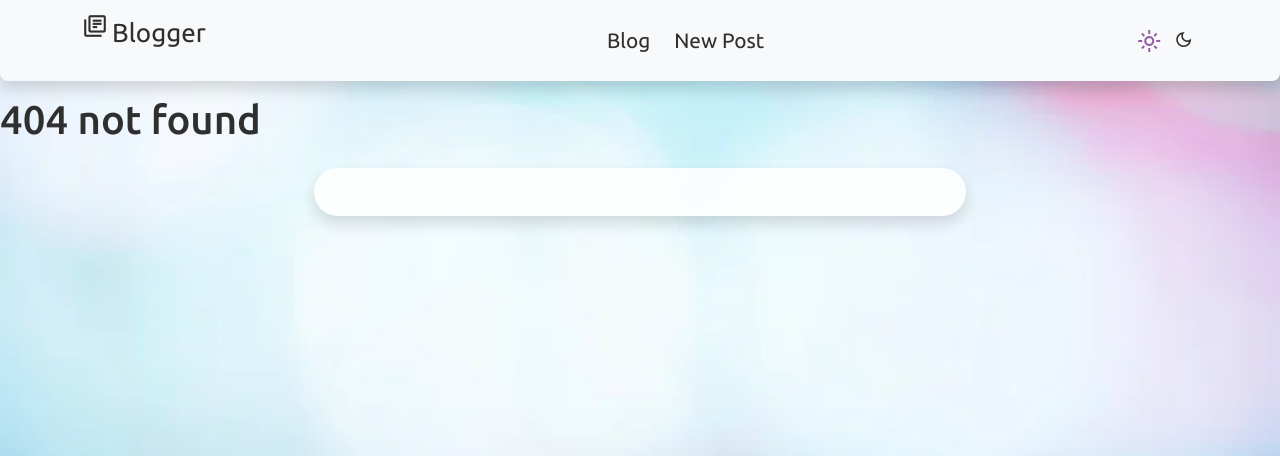
After one commit to T-Python-Sep-24/LAB-ORM-1, a Django app: template Blogger/main/templates/404.html in a window 1280 px wide. The commit adds this page. Shown: the top 456 px of the page. Run offline with Django 5.2, Linux system fonts and the light colour scheme; the template is opened without the code that fills it, so the values that code supplies are empty; some web fonts are replaced.

Commit message:
Added 500 and 404 error pages

```diff
--- a/Blogger/Blogger/settings.py
+++ b/Blogger/Blogger/settings.py
@@ -24,9 +24,9 @@ BASE_DIR = Path(__file__).resolve().parent.parent
 SECRET_KEY = 'django-insecure-jks0&ts!n^=g6w(@ms@-mtoa1=*+zmt8vfc_=618ioz=+g!e_p'
 
 # SECURITY WARNING: don't run with debug turned on in production!
-DEBUG = True
+DEBUG = False
 
-ALLOWED_HOSTS = []
+ALLOWED_HOSTS = ["*"]
 
 
 # Application definition
--- a/Blogger/main/static/css/style.css
+++ b/Blogger/main/static/css/style.css
@@ -79,13 +79,11 @@ header .overlay {
 }
 
 .activeicondark {
-    background-color: rgba(62, 62, 62, 0.652);
-    color: rgb(239, 239, 239);
+    color: rgb(237, 172, 255);
 }
 
 .activeiconlight {
-    background-color: rgba(255, 255, 255, 0.888);
-    color: rgb(53, 53, 53);
+    color: rgb(148, 93, 163);
 }
 
 .linkHover:hover {
--- /dev/null
+++ b/Blogger/main/templates/404.html
@@ -0,0 +1,19 @@
+{% extends 'main/base.html' %}
+{% load static %}
+
+{% block title %}404 Not Found{% endblock %}
+
+{% block content %}
+
+<h1
+    class="f-ubuntu mt-5 mb-4 pt-5 lighttitle {% if 'mode' in request.COOKIES and request.COOKIES.mode == 'dark' %} darktitle {% endif %}">
+    404 not found
+</h1>
+
+<div class="row row-cols-1 row-cols-md-2 justify-content-center">
+    <div
+        class="col shadow rounded-5 p-4 opacity-90 f-ubuntu text-start bg-white {% if 'mode' in request.COOKIES and request.COOKIES.mode == 'dark' %} bg-dark {% endif %}">
+
+    </div>
+</div>
+{% endblock %}
--- a/Blogger/post/templates/post/postDetails.html
+++ b/Blogger/post/templates/post/postDetails.html
@@ -13,7 +13,7 @@
         <div
             class="col shadow rounded-5 p-4 opacity-90 f-ubuntu text-start bg-white {% if 'mode' in request.COOKIES and request.COOKIES.mode == 'dark' %} bg-dark {% endif %}">
             <h5>{{post.title}}</h5>
-            <p class="col-2 col-xxl-1 card-text small border-2 rounded-pill text-center
+            <p class="col-4 col-sm-2 card-text small border-2 rounded-pill text-center
                     {% if post.category == 'General' %} generaltag
                     {% elif post.category == 'Travel' %} traveltag
                     {% elif post.category == 'Sport' %} sporttag
```
Also changed, not shown: Blogger/main/templates/500.html (added, +19 -0 lines), Blogger/media/images/learndjango.png (added).
